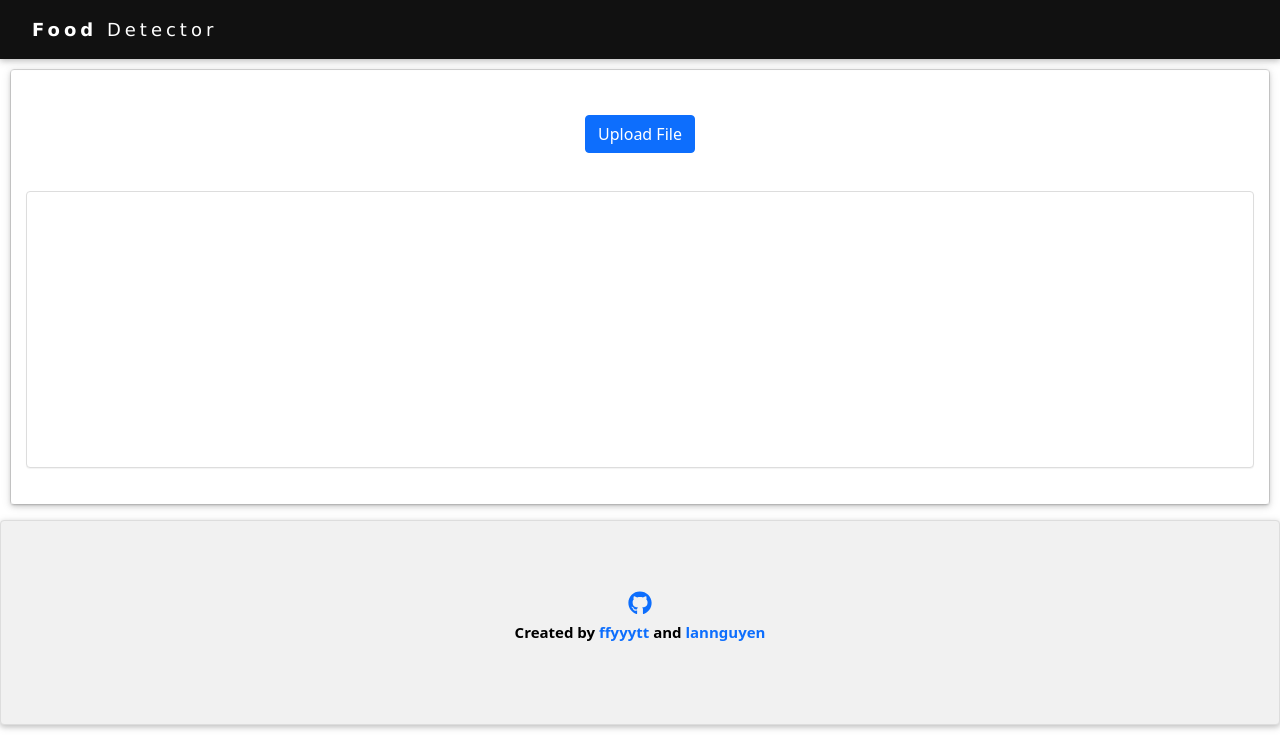
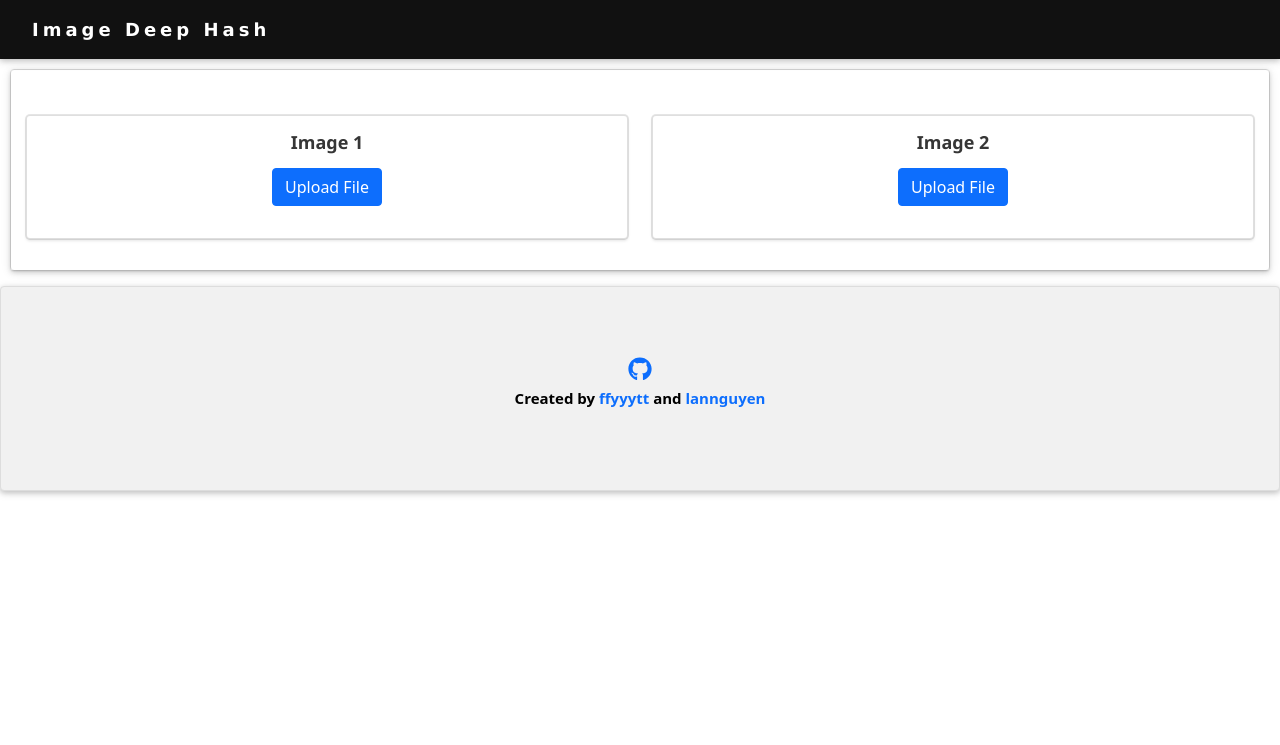
Before and after one commit to lannguyen0910/image-deep-hash, a Flask app: page / in a window 1280 px wide. Shown: the top 745 px of the page. Run offline with Flask 2, Linux system fonts and the light colour scheme; some libraries are stand-ins or nearby versions.

Commit message:
update html

```diff
--- a/static/js/client.js
+++ b/static/js/client.js
@@ -3,6 +3,10 @@ var detectBtn = document.querySelector("#analyze-button");
 
 function showPicker() {
   $("#file-input").click();
+}
+
+function showPicker2() {
+  $("#file-input2").click();
 }
 
 function clear() {
@@ -11,9 +15,15 @@ function clear() {
   $('#result-content').remove();   //remove result div (image + labels ...)
 }
 
+function clear2() {
+  $('#image-display2').empty();
+  $('#upload-label2').empty();
+  $('#result-content').remove();
+}
+
 // Upload image
 function showPicked(input) {
-
+  console.log('Click 1');
   var extension = input.files[0].name.split(".")[1].toLowerCase();
   var reader = new FileReader();
 
@@ -23,10 +33,30 @@ function showPicked(input) {
     var file_url = e.target.result
 
     if(extension === "jpg" || extension === "jpeg" || extension === "png"){
-      var img_html = '<img id="user-image" src="' + file_url + '" style="display: block;margin-left: auto;margin-right: auto;width: 640px; height: 480px"/>';
+      var img_html = '<img id="upload-image" src="' + file_url + '" style="display: block;margin-left: auto;margin-right: auto;width: 640px; height: 480px"/>';
       $('#image-display').html(img_html); // replaces previous img
+    }
 
+  };
+  detectBtn.removeAttribute("disabled");
+  reader.readAsDataURL(input.files[0]);
+}
+
+function showPicked2(input) {
+  console.log('Click 2');
+  var extension = input.files[0].name.split(".")[1].toLowerCase();
+  var reader = new FileReader();
+
+  reader.onload = function(e) {
+    clear2();
+    el("upload-label2").innerHTML = input.files[0].name;
+    var file_url = e.target.result
+
+    if(extension === "jpg" || extension === "jpeg" || extension === "png"){
+      var img_html = '<img id="upload-image2" src="' + file_url + '" style="display: block;margin-left: auto;margin-right: auto;width: 640px; height: 480px"/>';
+      $('#image-display2').html(img_html); // replaces previous img
     }
+
   };
 
   detectBtn.removeAttribute("disabled");
--- a/templates/index.html
+++ b/templates/index.html
@@ -16,7 +16,7 @@
   <body>
     <div class="w3-top" style="position:relative;">
       <div class="w3-bar w3-black w3-wide w3-padding w3-card" style="font-size:15px;font-family:Verdana, sans-serif;margin:0">
-        <a href="/" class="w3-bar-item w3-button" style="font-size:18px;text-decoration:none;font-family:Verdana, sans-serif;"><b>Food</b> Detector</a>
+        <a href="/" class="w3-bar-item w3-button" style="font-size:18px;text-decoration:none;font-family:Verdana, sans-serif;"><b>Image Deep Hash</b></a>
       </div>
     </div>
 
@@ -35,17 +35,37 @@
                       onchange='showPicked(this)'>
               </div>
 
-              <button class='btn btn-primary' type='button' onclick='showPicker()'>Upload File</button>
-
-              <div class='upload-label'>
-                <label id='upload-label'></label>
+              <div class='no-display'>
+                <input id='file-input2'
+                      class='no-display'
+                      type='file'
+                      name='file2'
+                      onchange='showPicked2(this)'>
               </div>
 
+
+              <!-- <div class='upload-label'>
+                <label id='upload-label'></label>
+              </div> -->
+
               <div class="row">
-                <div class="col-md-12">
-                  <div class="panel panel-default result-panel">
-                    <div class="panel-body result-card">
+                <div class="col-sm-6">
+                  <div class="card">
+                    <div class="card-body">
+                      <h5 class="card-title">Image 1</h5>
+                      <button class='btn btn-primary' type='button' onclick='showPicker()'>Upload File</button>
+                      <p class="card-text" id="upload-label"></p>
                       <div id='image-display'></div>
+                    </div>
+                  </div>
+                </div>
+                <div class="col-sm-6">
+                  <div class="card">
+                    <div class="card-body">
+                      <h5 class="card-title">Image 2</h5>
+                      <button class='btn btn-primary' type='button' onclick='showPicker2()'>Upload File</button>
+                      <p class="card-text" id="upload-label2"></p>
+                      <div id='image-display2'></div>
                     </div>
                   </div>
                 </div>
```
